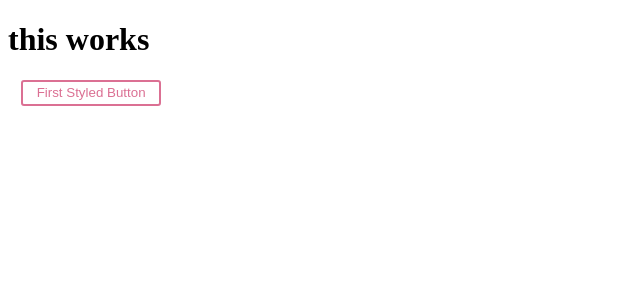
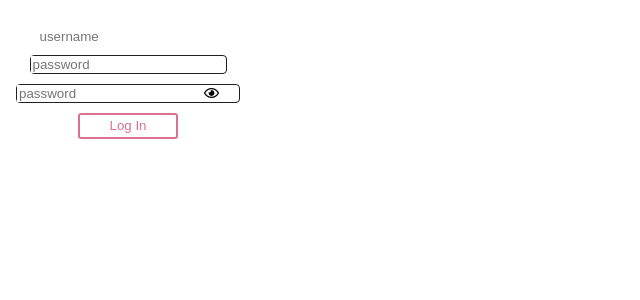
Before and after one commit to heymant1999/mini-dictionary, a React (Create React App) app: page / in a window 1280 px wide. Shown: the top 300 px of the page, without its empty margins (0-640 px from the left). Built offline with nearby package versions, Linux system fonts and the light colour scheme.

Commit message:
creating ui elements from scratch.

```diff
--- a/public/index.html
+++ b/public/index.html
@@ -4,6 +4,7 @@
     <meta charset="utf-8" />
     <link rel="icon" href="%PUBLIC_URL%/favicon.ico" />
     <meta name="viewport" content="width=device-width, initial-scale=1" />
+    <link rel="stylesheet" href="https://cdnjs.cloudflare.com/ajax/libs/font-awesome/5.13.0/css/all.min.css">
     <meta name="theme-color" content="#000000" />
     <meta
       name="description"
--- a/src/App.js
+++ b/src/App.js
@@ -7,15 +7,73 @@ border: 2px solid palevioletred;
 color: palevioletred;
 margin: 0 1em;
 padding: 0.25em 1em;
+width: 50%;
 `
+
+
+const LoginForm = styled.div`
+display : flex;
+flex-direction: column;
+direction : vertical;
+row-gap : 10px;
+max-width : 200px;
+align-items : center;
+padding: 20px;
+`;
+
+const EyeIcon = styled.i`
+"margin-left: -30px;
+cursor: pointer;
+`;
+
+const TextField = styled.div`
+border: 1px solid;
+font-weight: 400;
+font-size: 1rem;
+line-height: 1.4375em;
+letter-spacing: 0.00938em;
+color: rgba(0, 0, 0, 0.87);
+box-sizing: border-box;
+cursor: text;
+display: inline-flex;
+-webkit-box-align: center;
+align-items: center;
+position: relative;
+border-radius: 4px;
+padding-right: 14px;
+`;
+const Input = styled.input`
+border: none;
+&:focus {
+  outline: none;
+  border: none;
+}
+&:hover {
+  outline: none;
+  border: none;
+}
+
+`;
+const ButtonIcon = styled.button`
+border: none;
+background-color:transparent;
+`;
+
 function App() {
   return (
-    <div className="wint-assignment">
-      <h1>
-        this works
-      </h1>
-      <Button>First Styled Button</Button>
-    </div>
+    <LoginForm>
+      <Input error="error" placeholder="username" />
+      <TextField class="input-container">
+        <Input placeholder="password" />
+      </TextField>
+      <TextField style={{display: "flex"}}>
+        <Input placeholder='password'/>
+        <ButtonIcon>
+          <i class="far fa-eye" id="togglePassword" ></i>
+        </ButtonIcon>
+      </TextField>
+      <Button>Log In</Button>
+    </LoginForm>
   );
 }
 
```
